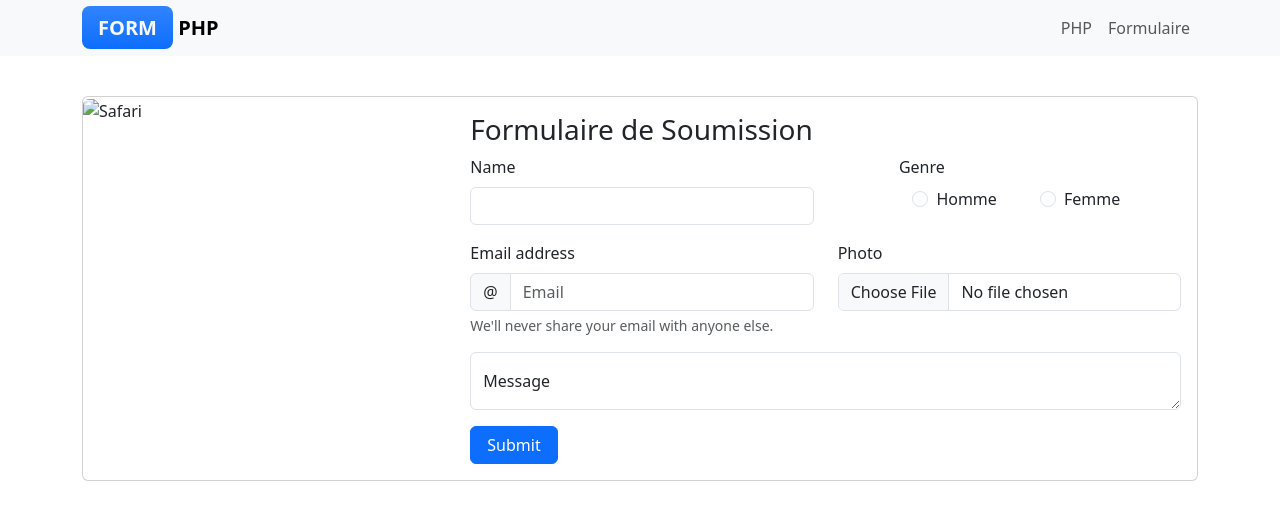
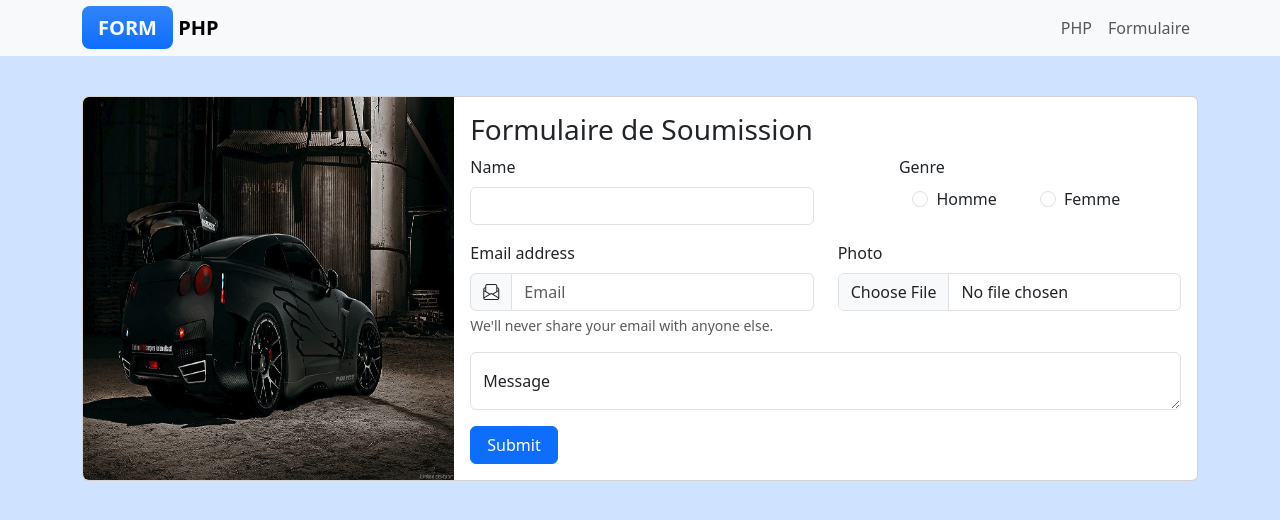
Before and after one commit to Hermacle/Form-Php, a PHP site: page / in a window 1280 px wide. Shown: the top 520 px of the page. Run offline with PHP 8.4, Linux system fonts and the light colour scheme.

Commit message:
Add icons library and updating classes

```diff
--- a/index.php
+++ b/index.php
@@ -5,10 +5,11 @@
   <meta charset="UTF-8">
   <meta name="viewport" content="width=device-width, initial-scale=1.0">
   <link rel="stylesheet" href="https://cdn.jsdelivr.net/npm/bootstrap@5.3.2/dist/css/bootstrap.min.css" integrity="sha384-T3c6CoIi6uLrA9TneNEoa7RxnatzjcDSCmG1MXxSR1GAsXEV/Dwwykc2MPK8M2HN" crossorigin="anonymous">
+  <link rel="stylesheet" href="https://cdn.jsdelivr.net/npm/bootstrap-icons@1.11.1/font/bootstrap-icons.css" integrity="sha384-4LISF5TTJX/fLmGSxO53rV4miRxdg84mZsxmO8Rx5jGtp/LbrixFETvWa5a6sESd" crossorigin="anonymous">
   <title>Formulaire PHP</title>
 </head>
 
-<body>
+<body class="bg-primary-subtle">
   <!-- inclusion de l'entête du site -->
   <?php require_once(__DIR__ . '/Blocks/header.php'); ?>
 
@@ -16,7 +17,7 @@
     <div class="card mb-3 my-5">
       <div class="row g-0">
         <div class="col-md-4">
-          <img src="" class="img-fluid rounded-start" alt="Safari">
+          <img src="images/Safari.jpg" class="img-fluid rounded-start h-100" alt="Safari">
         </div>
         <div class="col-md-8">
           <div class="card-body">
@@ -51,7 +52,7 @@
                 <div class="col-12 col-md-6 mb-3">
                   <label for="exampleInputEmail1" class="form-label">Email address</label>
                   <div class="input-group flex-nowrap">
-                    <span class="input-group-text" id="addon-wrapping">@</span>
+                    <span class="input-group-text" id="addon-wrapping"><i class="bi bi-envelope-paper"></i></span>
                     <input type="text" id="exampleInputEmail1" class="form-control" name="email" placeholder="Email" aria-label="Email">
                   </div>
                   <div id="emailHelp" class="form-text">We'll never share your email with anyone else.</div>
```
